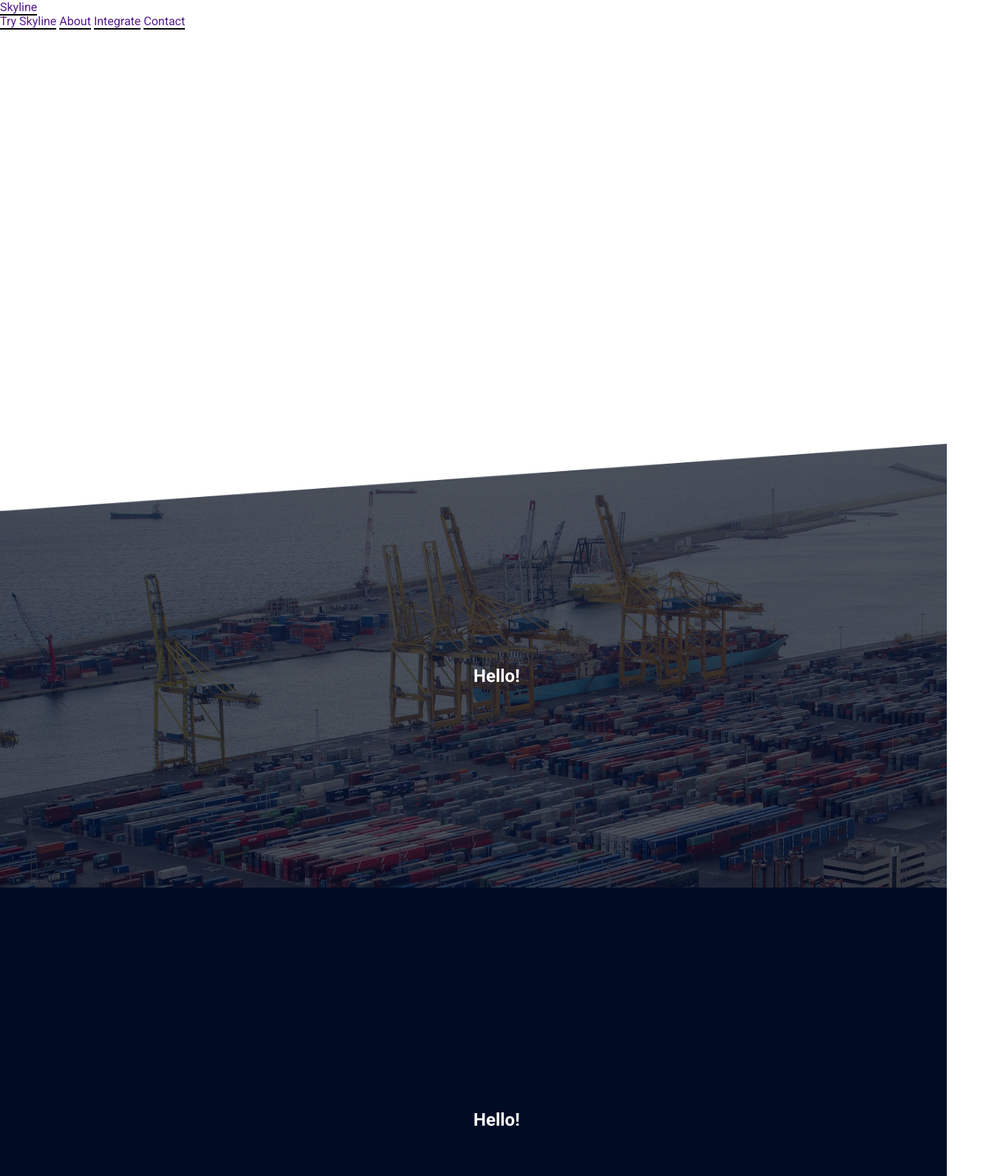
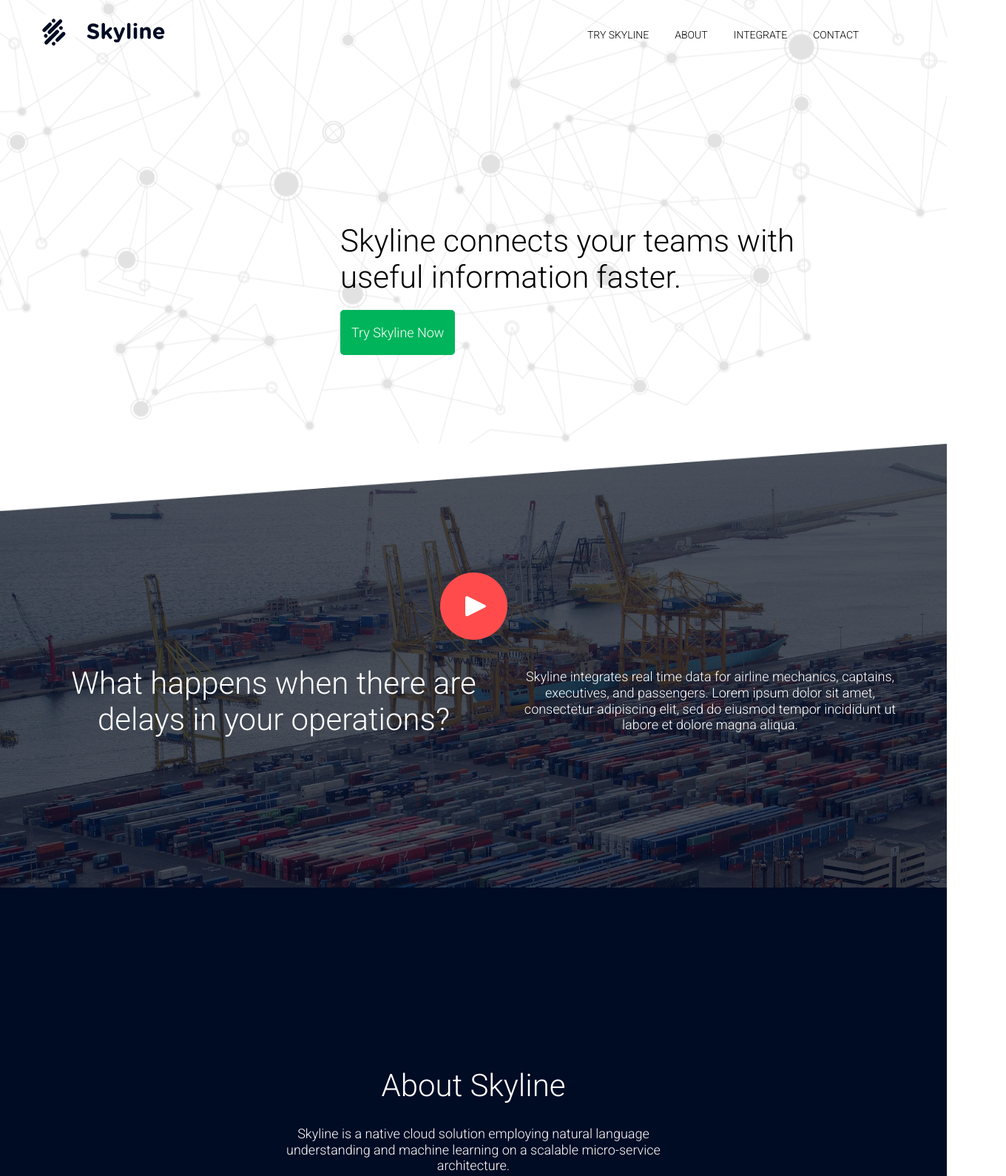
Before and after one commit to romanpohorecki-zz/skyline, a plain HTML site: page index.html in a window 1280 px wide. Shown: the top 1590 px of the page at 74% size, 1360 px wide, since content can reach past the window. Drawn offline with Linux system fonts and the light colour scheme.

Commit message:
Updated CSS and added images

```diff
--- a/css/style.css
+++ b/css/style.css
@@ -11,13 +11,12 @@
 
 			a {
 			    text-decoration: none;
-					border-bottom: 2px solid #000;
+			    /*border-bottom: 2px solid #000;*/
 			}
 
 			p {
 			    line-height: 120%;
 			}
-
 /* Common styling */
 
 			.vertical-align {
@@ -33,31 +32,145 @@
 			    text-align: center;
 			}
 
+			.center-horizontally-vertically {
+				display: -webkit-flex;
+				display: flex;
+				-webkit-flex-direction: row; /* works with row or column */
+			   flex-direction: row;
+			   -webkit-align-items: center;
+			   align-items: center;
+			   -webkit-justify-content: center;
+			   justify-content: center;
 
-				h1, h2, h3, h4, h5, h6 {
+				 flex-wrap: wrap;
+
+
 			}
 
 
+			h1 {
+				font-size: 42px;
+				font-weight: 300;
+				text-align: center;
+			}
+
+			h1, h2, h3, h4, h5, h6 {}
+
 /* Navigation */
 
-				nav {
+			.row {
+			    display: flex;
 			}
 
-				nav a{
+			.split {
+			    justify-content: space-between;
 			}
 
-				.logo{
+			.bottom {
+			    align-items: center;
 			}
+
+			.y-center {
+			    align-items: center;
+			}
+
+			header {
+			    padding: 16px 5% 8px 7%;
+			    margin-right: 7%;
+			    user-select: none;
+			    max-width: 1600px;
+			    top: 0;
+			    width: 100%;
+			    position: fixed;
+			    box-sizing: border-box;
+			    transition: top .5s ease-in-out;
+			    z-index: 100;
+			}
+
+			.semi-opaque {
+			    background-color: rgba(0, 51, 111, .9);
+			    border-bottom: grey;
+			    transition: 1s ease-in-out;
+			}
+
+			.smaller .logo img {
+			    max-height: 40px;
+			    -webkit-transition: all 0.7s;
+			    -moz-transition: all 0.7s;
+			    -ms-transition: all 0.7s;
+			    -o-transition: all 0.7s;
+			    transition: all 0.7s;
+			}
+
+			.nav-up {
+			    top: -500px;
+			}
+
+			.logo img {
+			    max-height: 68px;
+			    padding-right: 15px;
+			}
+
+			header .fa {
+			    font-size: 1.3em;
+			    display: none;
+			    cursor: pointer;
+			}
+
+			header nav a {
+			    padding-top: 15px;
+			    font-family: 'Roboto';
+			    font-weight: lighter;
+			    font-size: 14px;
+			    padding: 10px;
+			    color: black;
+			    text-decoration: none;
+			}
+
+			nav a.active {
+			    /*border-bottom: 2px solid #ecf0f1;*/
+			}
+
+			header nav a:not(:last-child) {
+			    margin-right: 15px;
+			}
+
+
+			/*nav {}
+
+			nav a {}
+
+			.logo {}*/
+
 
 /* Buttons */
 
-				.button-1 {
+			.button-1 {}
+
+
+
+			.wrapper {
+					text-align: left;
+					min-width: 900px;
+					text-align: left;
+					padding: 20px 0 0 30%;
 			}
 
-				.button-2 {
+			.integrate-link {
+			    background: #00B45B;
+			    display: inline-block;
+			    padding: 20px 15px;
+			    border-radius: 5px;
+			    color: #fff;
+			    font-family: 'Roboto';
+					font-weight: 300;
+			    font-size: 18px;
 			}
 
 
+
+
+			.button-2 {}
 /* Triangle Sections */
 
 			.triangle {
@@ -70,7 +183,7 @@
 			    overflow: hidden;
 			}
 
-				.triangle img{
+			.triangle img:not(.not-me) {
 			    display: block;
 			    width: 101%;
 			}
@@ -83,7 +196,7 @@
 			    top: -1px;
 			}
 
-				.triangle-upper-left img {
+			.triangle-upper-left img:not(.not-me) {
 			    -webkit-transform: rotate(180deg);
 			    -moz-transform: rotate(180deg);
 			    -o-transform: rotate(180deg);
@@ -99,46 +212,93 @@
 			    filter: FlipH;
 			    -ms-filter: "FlipH";
 			}
-
 /* Sections */
 
 			section {
 			    position: relative;
 			}
 
-				.section-dark {
+			/*.section-dark {
 			    background-color: #000;
+			}*/
+
+			.section-dark h1, .section-dark h2, .section-dark h3, .section-dark h4, .section-dark p {
+			    color: #fff;
 			}
 
-				.section-dark h1, .section-dark h2, .section-dark h3, .section-dark h4, .section-dark p{
-					color: #fff;
+			.wrap {
+				flex-wrap: wrap;
+
 			}
 
 			#intro {
 			    height: 600px;
+				  width: 100%;
+					background-image: url(../img/web.png);
+					background-size: cover;
+			}
+
+			#intro h1 {
+				max-width: 900px;
+				text-align: left;
+				padding: 20% 0 0 30%;
+			}
+
+			.flex-start {
+				align-content: flex-start;
 			}
 
 			#case-study {
 			    height: 600px;
-					background-image: url(img/case-study-bg.jpg);
+			    background-image: url(../img/case-study-bg.jpg);
 			    background-size: 100%;
 			    background-size: cover;
 			}
 
-				#case-study:before{
-					content:"";
+			#case-study:before {
+			    content: "";
 			    position: absolute;
 			    z-index: 0;
 			    top: 0;
 			    bottom: 0;
 			    left: 0;
 			    right: 0;
-					background-color: rgba(0,11,36,.70);
+			    background-color: rgba(0, 11, 36, .70);
+				}
+
+				#case-study img {
+					position: relative;
+
+				}
+
+				#case-study h1, #about h1, #integrations h1 {
+					/*flex-wrap: wrap;*/
+					max-width: 640px;
+					position: relative;
+					margin: 30px 0px 30px 0;
+
+				}
+
+
+				.hundred {
+					width: 100%;
+					margin: auto;
+					display: flex;
+
+				}
+
+				#case-study p, #about p {
+					max-width: 540px;
+					text-align: center;
+					position: relative;
+					font-size: 18px;
+					font-family: 'Roboto';
+					font-weight: 300;
 				}
 
 			#about {
 			    height: 600px;
-					background-color: rgba(0,11,36,1);
+			    background-color: rgba(0, 11, 36, 1);
 			}
 
 			#integrations {
@@ -147,25 +307,24 @@
 
 			#contact {
 			    height: 600px;
-					background-image: url(img/contact-bg.jpg);
+			    background-image: url(../img/contact-bg.jpg);
 			    background-size: 100%;
 			    background-size: cover;
 			}
 
-				#contact:before{
-					content:"";
+			#contact:before {
+			    content: "";
 			    position: absolute;
 			    z-index: 0;
 			    top: 0;
 			    bottom: 0;
 			    left: 0;
 			    right: 0;
-					background-color: rgba(255,255,255,.85);
+			    background-color: rgba(255, 255, 255, .85);
 			}
 
 
 
 			/* Footer */
 
-				footer {
-				}
+			footer {}
--- a/index.html
+++ b/index.html
@@ -8,102 +8,85 @@
 		<link href='https://fonts.googleapis.com/css?family=Roboto:300,400,500,700' rel='stylesheet'>
 
 		<link type="text/css" rel="stylesheet" href="css/style.css" media="screen" />
+
 		<script src="js/" type="text/javascript"></script>
-
-		<style>
-			.trianlge-upper-right{
-			-webkit-clip-path: polygon(0 14%, 100% 0, 100% 100%, 0% 100%);
-			clip-path: polygon(0 14%, 100% 0, 100% 100%, 0% 100%);
-			}
-
-			#intro {
-				height: 600px;
-			}
-
-			#case-study {
-				height: 600px;
-				background-image: url(img/case-study-bg.jpg);
-				background-size: 100%;
-				background-size: cover;
-			}
-
-			#case-study:before{
-				content:"";
-				position: absolute;
-				z-index: 0;
-				top: 0;
-				bottom: 0;
-				left: 0;
-				right: 0;
-				background-color: rgba(0,11,36,.70);
-			}
-
-			#about {
-				height: 600px;
-				background-color: rgba(0,11,36,1);
-			}
-
-			#integrations {
-				height: 600px;
-			}
-
-			#contact {
-				height: 600px;
-				background-image: url(img/contact-bg.jpg);
-				background-size: 100%;
-				background-size: cover;
-			}
-
-			#contact:before{
-				content:"";
-				position: absolute;
-				z-index: 0;
-				top: 0;
-				bottom: 0;
-				left: 0;
-				right: 0;
-				background-color: rgba(255,255,255,.85);
-			}
-
-
-
-		</style>
 
 
 	</head>
 
 	<body id="home">
 
-		<section id='intro' class=''>
-			<nav>
-				<a href='' class='logo'>Skyline</a>
-				<div class='menu'>
-					<a href=''>Try Skyline</a>
-					<a href=''>About</a>
-					<a href=''>Integrate</a>
-					<a href=''>Contact</a>
-				</div>
-			</nav>
+		<div class="wrap center-horizontally-vertically" id="intro">
+			 <header class="row split y-center">
+					 <div class="logo row bottom">
+							 <a href="#"><img src="img/Logo.svg" alt=""></a>
+							 <a href="#"><img src="img/Skyline-Logo-Text.svg" alt=""></a>
+					 </div>
+					 <nav class="row">
+							 <a class="" href="#TrySkyline">TRY SKYLINE</a>
+							 <a href="#About">ABOUT</a>
+							 <a href="#About">INTEGRATE</a>
+							 <a href="#Contact">CONTACT</a>
+					 </nav>
+					 <i class="fa fa-navicon"></i>
+			 </header>
+			<div class="flex-start">
+					 <h1 class="">Skyline connects your teams with useful information faster.</h1>
+					 <div class="flex-container wrapper flex-rows y-center">
+		                <a href="#slack" class="integrate-link">
+		                        <span>Try Skyline Now</span>
+		                </a>
+		       </div>
+
+			</div>
+
+		</div>
+
+
+
+		<section id='case-study' class="section-dark center-horizontally-vertically">
+			<div class="flex-start center-horizontally-vertically">
+						<div class="hundred center-horizontally-vertically">
+							<a href=""><img class="" src="img/play.png" alt=""></a>
+						</div>
+
+				<h1 class="">What happens when there are delays in your operations?</h1>
+				<p>Skyline integrates real time data for airline mechanics, captains, executives, and passengers. Lorem ipsum dolor sit amet, consectetur adipiscing elit, sed do eiusmod tempor incididunt ut labore et dolore magna aliqua.</p>
+		</div>
+			<div class='triangle triangle-upper-left'>
+				<img src='img/triangle.png'>
+
+			</div>
 		</section>
 
 
-		<section id='case-study' class='section-dark'>
+		<section id='about' class='section-dark center-horizontally-vertically'>
+			<div class="flex-start center-horizontally-vertically">
+				<h1 class="">About Skyline</h1>
+				<div class="hundred center-horizontally-vertically">
 
-			<h1 class='vertical-align'>Hello!</h1>
-
-			<div class='triangle triangle-upper-left'>
-				<img src='img/triangle.png'>
+				<p>Skyline is a native cloud solution employing natural language understanding and machine learning on a scalable micro-service architecture. </p>
 			</div>
+		</div>
 
 		</section>
 
 
-		<section id='about' class='section-dark'>
-			<h1 class='vertical-align'>Hello!</h1>
-		</section>
+		<section id='integrations' class='center-horizontally-vertically'>
+			<div class="flex-start center-horizontally-vertically">
+						<div class="hundred center-horizontally-vertically">
+						<img class="" src="img/slack-social-media-icons.png" alt="">
+						</div>
+
+				<h1 class="">Skyline currently integrates with Slack and will soon connect to other chat platforms.</h1>
+				<div class="flex-container wrapper flex-rows y-center">
+								 <a href="#slack" class="integrate-link">
+												 <span>Integrate with your Slack now </span>
+								 </a>
+				</div>
 
 
-		<section id='integrations' class=''>
+		</div>
 			<div class='triangle triangle-upper-left'>
 				<img src='img/triangle-dark.png'>
 			</div>
@@ -113,7 +96,7 @@
 			<div class='triangle triangle-upper-left'>
 				<img src='img/triangle.png'>
 			</div>
-			<h1 class='vertical-align'>Hello!</h1>
+			<h1 class='vertical-align'>Das Fooky!!!!</h1>
 		</section>
 
 		<footer>
```
Also changed, not shown: img/Bitmap.png (added), img/Logo.svg (added), img/Skyline-Logo-Text.svg (added), img/play.png (added), img/web.png (added), web.jpg (added), 1 other file. Lines whose indentation alone changed are shown as unchanged.
